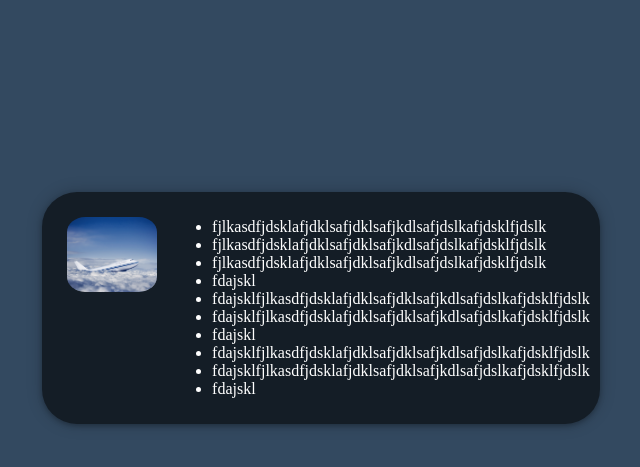
After one commit to mandjevant/flightTracker, a Flask app: page /input in a window 1280 px wide. The commit adds this page. Shown: the top 467 px of the page, without its empty margins (319-959 px from the left). Run offline with Flask 2, Linux system fonts and the light colour scheme; parts of the project's set-up code (start-up, migrations or seed data) failed here and were passed over.

Commit message:
Start of input page!

```diff
--- a/server.py
+++ b/server.py
@@ -77,5 +77,10 @@ def opensky_test():
     return jsonify_vector(states.states[0])
 
 
+@app.route('/input')
+def input_form():
+    return render_template("input.html")
+
+
 if __name__ == '__main__':
     app.run(debug=True)
--- a/static/css/dashboard.css
+++ b/static/css/dashboard.css
@@ -1,5 +1,5 @@
 body {
-    background-color: darkslategray !important;
+    background-color: #334960 !important;
 }
 
 h1 {
--- /dev/null
+++ b/static/css/input.css
@@ -0,0 +1,28 @@
+body {
+    margin: 0;
+    background-color: #334960 !important;
+    display: flex;
+    justify-content: center;
+}
+
+.container {
+    margin-top: 15%;
+    background-color: #141d26;
+    box-shadow: 0 2px 5px rgba(0,0,0,.25), 0 0 16px rgba(0,0,0,.22);
+    border-radius: 35px;
+    padding: 10px;
+    display: flex;
+    color: white;
+}
+
+.picture {
+    display: flex;
+    padding: 15px;
+    width: fit-content;
+    height: fit-content;
+}
+
+.picture img {
+    border-radius: 20%;
+    height: 75px;
+}
--- /dev/null
+++ b/templates/input.html
@@ -0,0 +1,39 @@
+<!doctype html>
+<html lang="en">
+<head>
+    <link rel="icon" type="image/ico" href="../static/images/favicon.ico">
+    <meta charset="UTF-8">
+    <meta name="viewport"
+          content="width=device-width, user-scalable=no, initial-scale=1.0, maximum-scale=1.0, minimum-scale=1.0">
+    <meta http-equiv="X-UA-Compatible" content="ie=edge">
+    <meta name="description" content="The dashboard for flight tracker">
+    <meta name="author" content="Pim">
+
+    <link rel="stylesheet" href="../static/css/input.css">
+    <title>Input page</title>
+</head>
+<body>
+    <div class="container">
+        <div class="picture">
+            <img src="../static/images/Airplane.jpg" alt="Airplane">
+        </div>
+        <div class="drop">
+            <ul>
+                <li>fjlkasdfjdsklafjdklsafjdklsafjkdlsafjdslkafjdsklfjdslk</li>
+                <li>fjlkasdfjdsklafjdklsafjdklsafjkdlsafjdslkafjdsklfjdslk</li>
+                <li>fjlkasdfjdsklafjdklsafjdklsafjkdlsafjdslkafjdsklfjdslk</li>
+                <li>fdajskl</li>
+                <li>fdajsklfjlkasdfjdsklafjdklsafjdklsafjkdlsafjdslkafjdsklfjdslk</li>
+                <li>fdajsklfjlkasdfjdsklafjdklsafjdklsafjkdlsafjdslkafjdsklfjdslk</li>
+                <li>fdajskl</li>
+                <li>fdajsklfjlkasdfjdsklafjdklsafjdklsafjkdlsafjdslkafjdsklfjdslk</li>
+                <li>fdajsklfjlkasdfjdsklafjdklsafjdklsafjkdlsafjdslkafjdsklfjdslk</li>
+                <li>fdajskl</li>
+            </ul>
+        </div>
+    </div>
+
+    <script src="https://ajax.googleapis.com/ajax/libs/jquery/3.3.1/jquery.min.js"></script>
+    <script src="../static/js/smoothscroll.js"></script>
+</body>
+</html>
```
Also changed, not shown: templates/dashboard.html (+13 -10 lines), static/images/Airplane.jpg (added).
